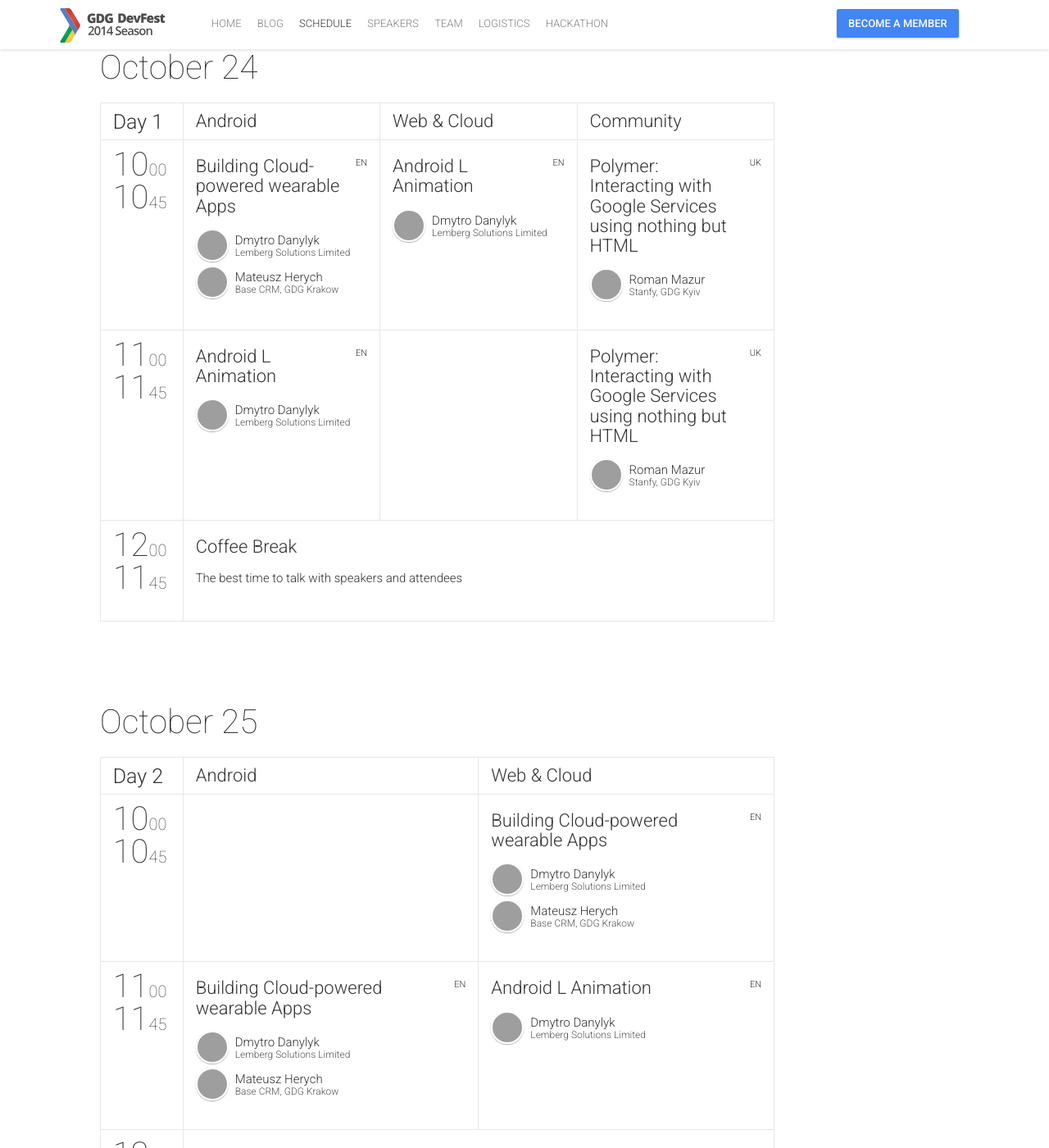
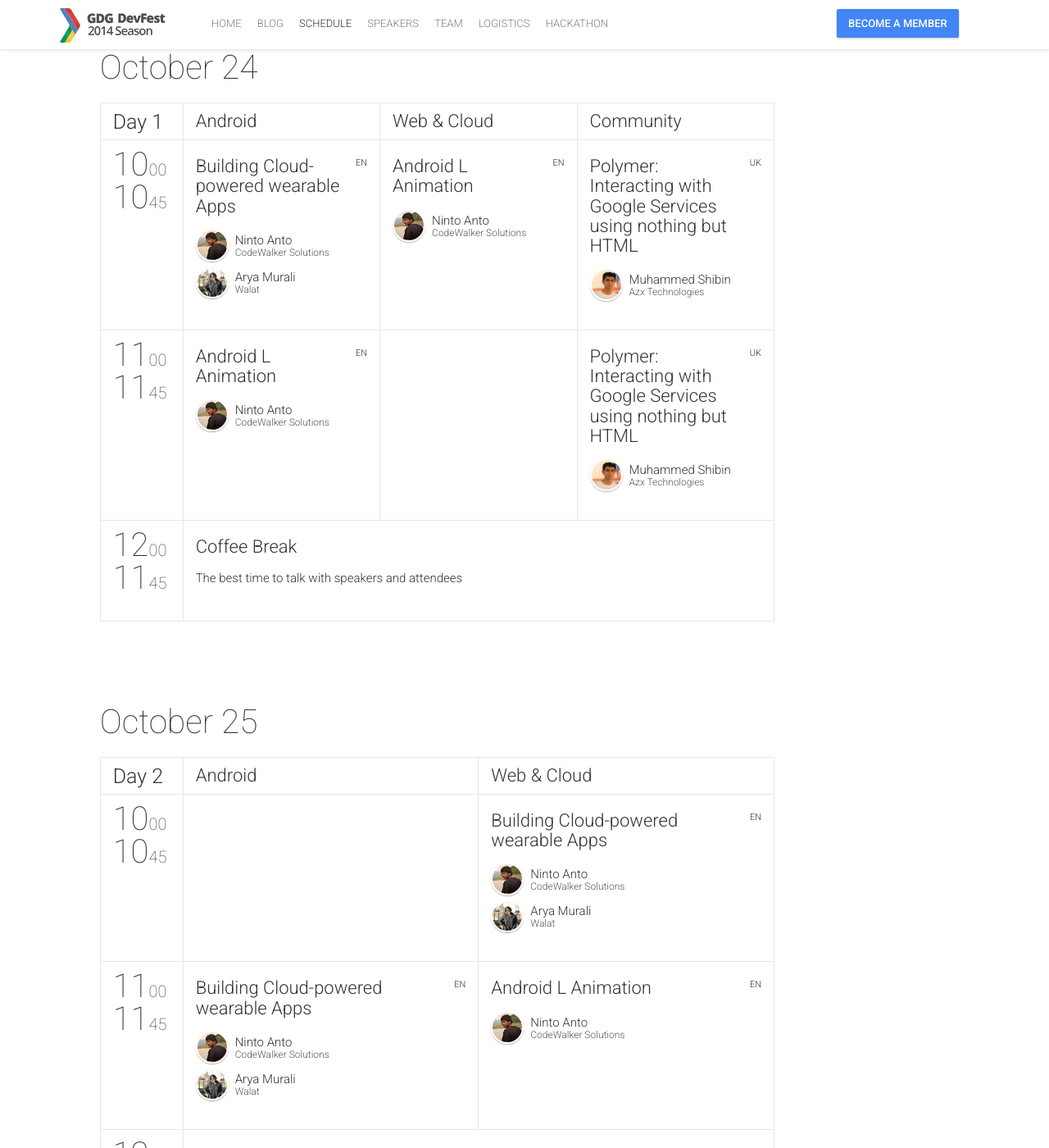
Before and after one commit to ReonSaji/GDGCochin.github.io, a Jekyll site: the page built from schedule.html, in a window 1280 px wide and 1400 px high, scrolled down 407 px. Shown: the whole window at 82% size. Built offline with Jekyll 4.4.1, drawn with Linux system fonts in a browser that asks for light colours; nearby versions of some CDN libraries; comment, search, counter and statistics services are not loaded; part of the change alters nothing that is shown; some of the changed text lies outside the part shown; grey boxes are pictures that could not be loaded.

Commit message:
Adding members to Speakers section

```diff
--- a/_data/speakers.yml
+++ b/_data/speakers.yml
@@ -1,67 +1,53 @@
 -
   id: 3
-  name: "Dawid"
-  surname: "Ostrowski"
-  company: "Google Poland"
-  title: "Developer Relations Program Manager"
-  bio: "Dawid is true technology enthusiast, who loves to work in areas where humans and machines meet to create amazing new products and services. He is experienced program manager with strong technical background, who is able to establish priorities for complex projects and execute across multiple organizations, according to long-term objectives. Dawid has worked in Poland, USA, Germany, Belgium and The Netherlands and truly values diversity of international working environment. His most visible characteristics are individualization (when dealing directly with people), ideation&intellection (inexhaustible source of new concepts) and strong communication (experienced trainer, community manager). He is also an activator constantly impatient for action."
-  thumbnailUrl: DawidOstrowski.jpg
+  name: "Sanjay"
+  surname: "Nediyara"
+  company: "Seive Inc."
+  title: "Community Manager"
+  bio: "Sanjay is true technology enthusiast, who loves to work in areas where humans and machines meet to create amazing new products and services. He is experienced community program manager with strong technical background, who is able to establish priorities for complex projects and execute across multiple organizations, according to long-term objectives. Dawid has worked in Poland, USA, Germany, Belgium and The Netherlands and truly values diversity of international working environment. His most visible characteristics are individualization (when dealing directly with people), ideation&intellection (inexhaustible source of new concepts) and strong communication (experienced trainer, community manager). He is also an activator constantly impatient for action."
+  thumbnailUrl: SanjayNediyara.jpg
   rockstar: true
   social:
-    - {name: "google-plus", link: "https://plus.google.com/+DawidOstrowski/"}
+    - {name: "google-plus", link: "https://plus.google.com/111588304397617531204/"}
 -
   id: 4
-  name: "Dmytro"
-  surname: "Danylyk"
-  company: "Lemberg Solutions Limited"
-  title: "Android Developer"
-  bio: '<p>Developer. Nominated to apply for the <a href="http://goo.gl/V7qHc">Google Developer Expert Program</a>. Finalist of <a href="http://goo.gl/HO2kLf">Google Apps Developer Challenge 2012</a>. Author of open source <a href="http://goo.gl/Sp5Pel">libraries</a> 1000+ stars. Writer. When Dmytro has free time he is writing <a href="http://goo.gl/AoOVru">technical articles</a>. Speaker. Always trying to share his knowledge &amp; experience on different <a href="http://goo.gl/PNolZY">events</a>. Big fan of android, flat design, stackoverflow, git, Intellij IDEA. Eclipse IDE hater.</p>'
-  thumbnailUrl: DmytroDanylyk.jpg
+  name: "Ninto"
+  surname: "Anto"
+  company: "CodeWalker Solutions"
+  title: "Senior Android Developer & CoOrganizer of Google Developers Group Cochin chapter"
+  bio: '<p>android developer. Senior developer at CodeWalkerSolutions. Loves programming, learning technology and sharing. CoOrganizer of Google Developers Group Cochin chapter. Speaker. Always trying to share his knowledge. Big fan of android, stackoverflow, git.</p>'
+  thumbnailUrl: NintoAnto.jpg
   rockstar: true
   social:
-    - {name: "google-plus", link: "https://plus.google.com/+DmytroDanylyk"}
-    - {name: "twitter", link: "https://twitter.com/dmytrodanylyk"}
-    - {name: "github", link: "https://github.com/dmytrodanylyk"}
+    - {name: "google-plus", link: "https://plus.google.com/+NintoAntoK"}
+    - {name: "twitter", link: "https://twitter.com/flyinrhynoo"}
+    - {name: "github", link: "#"}
 -
   id: 5
-  name: "Mateusz"
-  surname: "Herych"
-  company: "Base CRM, GDG Krakow"
-  title: "Software Engineer"
-  bio: "Mateusz is an Android GDE and GDG organizer. Works as Android Developer for Base CRM where he uses his android-abracadabras to make enterprise software users more productive."
-  thumbnailUrl: MateuszHerych.jpg
+  name: "Arya"
+  surname: "Murali"
+  company: "Walat"
+  title: "Co-Founder"
+  bio: "Arya Murali is a startup enthusiast and believes that each person is a growth-hacker.She is one of the 18 girls from India to receive the WeTech Qualcomm Global Scholarship, 2015 supported by the Institute of International Education. Arya leads the Google Women Techmakers Cochin chapter, a community that fosters Women in Tech. She is also  the co-founder of Walat, a mobile app that enables card-less ATM transactions with  smart phones, which was one of the first campus startups selected for the Startup Box program powered by the Kerala State Government."
+  thumbnailUrl: AryaMurali.jpg
   rockstar: true
   ribbon:
     - {abbr: "GDE", title: "Google Developer Expert", url: "https://developers.google.com/experts/"}
-    - {abbr: "GDG", title: "Google Developer Group", url: "https://developers.google.com/groups/chapter/107562802227561437057/"}
+    - {abbr: "GDG", title: "Google Developer Group", url: "https://developers.google.com/groups/chapter/106046004645175854179/"}
   social:
-    - {name: "google-plus", link: "https://plus.google.com/+MateuszHerych"}
-    - {name: "twitter", link: "https://twitter.com/mherych"}
+    - {name: "google-plus", link: "https://plus.google.com/102849889695619658704/"}
+    - {name: "twitter", link: "https://twitter.com/arya_murali_"}
 -
   id: 6
-  name: "Roman"
-  surname: "Mazur"
-  company: "Stanfy, GDG Kyiv"
-  title: "Head of Android/Java Unit"
-  bio: "Roman started his way in Android 5 years ago and fall in love with this platform. Currently he is a head of Android unit in Stanfy LLC and a co-organizer of Kyiv Google Developers Group focusing on Android development. Roman is responsible for building a strong team of Android developers inside Stanfy as well as for organizing Android professionals community in Kyiv."
-  thumbnailUrl: RomanMazur.jpg
+  name: "Muhammed"
+  surname: "Shibin"
+  company: "Azx Technologies"
+  title: "CEO and Founder"
+  bio: "Shibin is an Android GDE and GDG organizer. Works as Android Developer at Azx Technologies. Co-Ordinator of GDG Cochin Chapter."
+  thumbnailUrl: MuhammedShibin.jpg
   rockstar: true
   ribbon:
-    - {abbr: "GDG", title: "Google Developer Group", url: "https://developers.google.com/groups/chapter/110301321530950732281/"}
+    - {abbr: "GDG", title: "Google Developer Group", url: "https://developers.google.com/groups/chapter/106046004645175854179/"}
   social:
-    - {name: "google-plus", link: "https://plus.google.com/+RomanMazur/"}
-    - {name: "twitter", link: "http://twitter.com/roman_mazur"}
--
-  id: 7
-  name: "Valentyn"
-  surname: "Shybanov"
-  company: "Twinfield, GDG Kyiv"
-  title: "Software engineer/country manager"
-  bio: "Valentyn focuses on Polymer and Web Components. In previous roles he’s helped craft design systems for massive enterprise companies, user interfaces for console titles, and even built the occasional enchanted princess game. These days his mission is to fight for a better web and to help developers build great experiences."
-  thumbnailUrl: ValentynShybanov.jpg
-  rockstar: true
-  ribbon:
-    - {abbr: "GDG", title: "Google Developer Group", url: "https://developers.google.com/groups/chapter/110301321530950732281/"}
-  social:
-    - {name: "google-plus", link: "https://google.com/+ValentynShybanov"}
-    - {name: "site", link: "http://olostan.name/"}
+    - {name: "google-plus", link: "https://plus.google.com/102539632406680452684/about/"}
+    - {name: "twitter", link: "https://twitter.com/shibinazx"}
```
